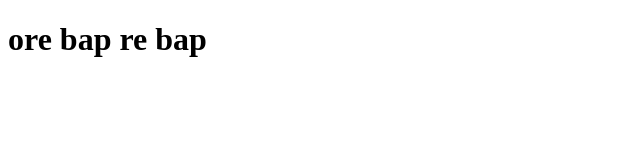
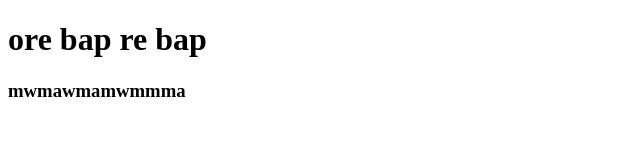
Before and after one commit to Sagor6876778787/ore, a plain HTML site: page index.html in a window 1280 px wide. Shown: the whole page, without its empty margins (0-640 px from the left). Drawn offline with Linux system fonts and the light colour scheme.

Commit message:
add them

```diff
--- a/index.html
+++ b/index.html
@@ -7,5 +7,6 @@
 </head>
 <body>
     <h1> ore bap re bap</h1>
+    <h3>mwmawmamwmmma</h3>
 </body>
 </html>
```
Also changed, not shown: 1 other file.
